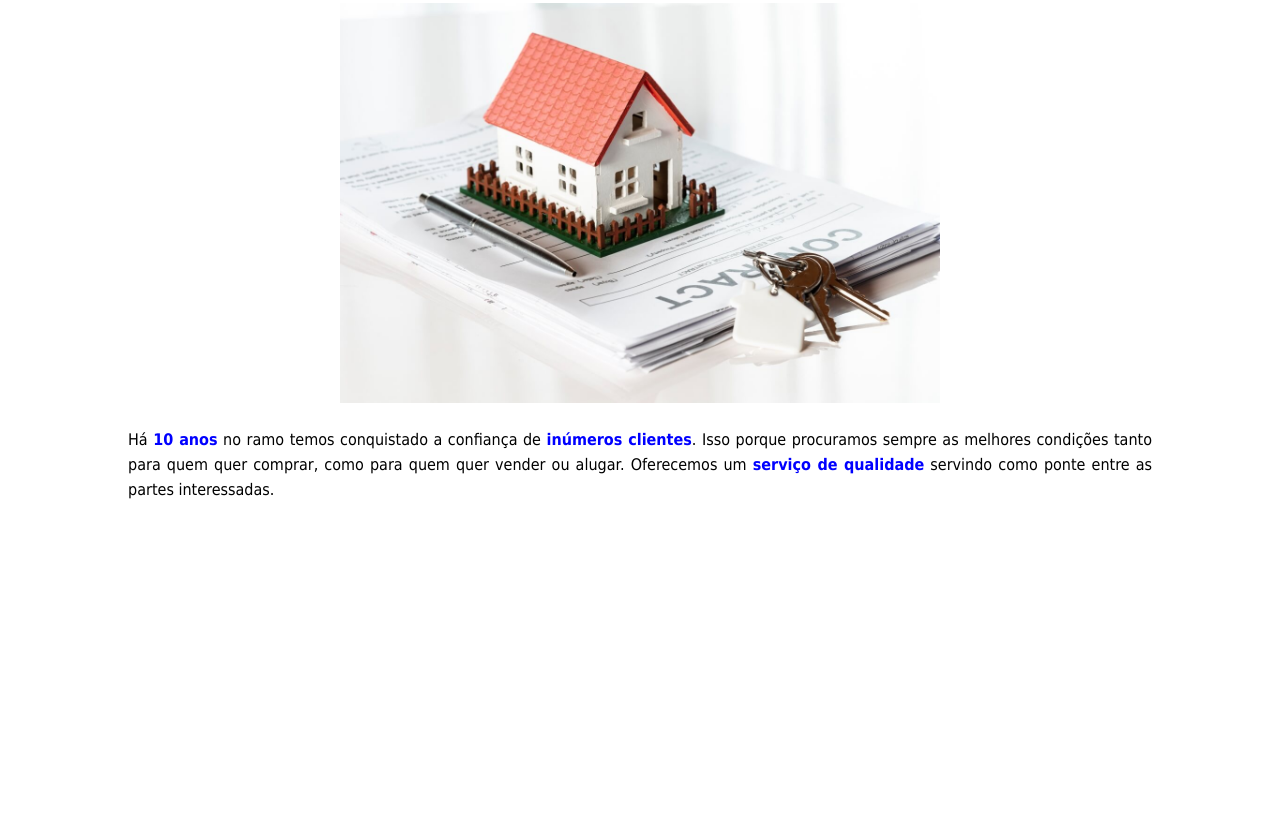
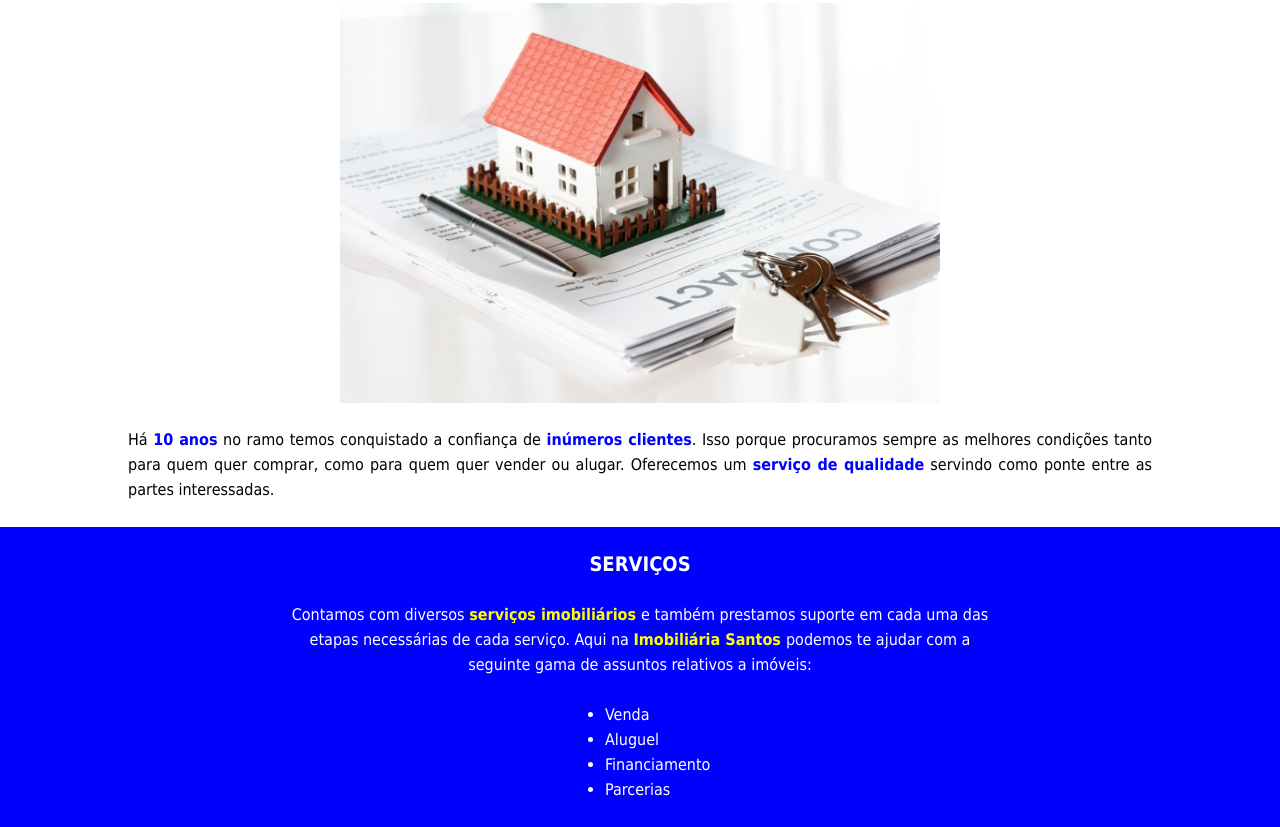
Before and after one commit to devdiegomota/Sexto-projeto-site-imobiliaria, a plain HTML site: page index.html in a window 1280 px wide. Shown: the part 734-1561 px from the top of the page. Before the commit the page ends 1236 px from the top, so only its background shows below. Drawn offline with Linux system fonts and the light colour scheme.

Commit message:
Add files via upload

```diff
--- a/index.html
+++ b/index.html
@@ -25,5 +25,19 @@
         <img src="img/imovel-assinatura.jpg">
         <p>Há <span>10 anos</span> no ramo temos conquistado a confiança de <span>inúmeros clientes</span>. Isso porque procuramos sempre as melhores condições tanto para quem quer comprar, como para quem quer vender ou alugar. Oferecemos um <span>serviço de qualidade</span> servindo como ponte entre as partes interessadas.</p>
     </div>
+    <div class="secao-servicos">
+        <div class="secao-servicos-textos">
+        <h1>SERVIÇOS</h1>
+        <p>Contamos com diversos <span>serviços imobiliários </span> e também prestamos suporte em cada uma das etapas necessárias de cada serviço. Aqui na <span> Imobiliária Santos </span> podemos te ajudar com a seguinte gama de assuntos relativos a imóveis:</p>
+        <div class="lista">
+        <ul>
+            <li>Venda</li>
+            <li>Aluguel</li>
+            <li>Financiamento</li>
+            <li>Parcerias</li>
+        </ul>
+        </div>
+        </div>
+    </div>
 </body>
 </html>
--- a/style.css
+++ b/style.css
@@ -37,6 +37,7 @@
 .secao-sobre p {
     text-align: justify;
     line-height: 25px;
+    margin-bottom: 25px;
 }
 .secao-sobre h2 {
     color: rgb(83, 83, 219);
@@ -49,3 +50,32 @@
     width: 600px;
     margin: 20px;
 }
+.secao-servicos-textos {
+    text-align:center ;
+    max-width: 700px;
+    line-height: 25px;
+    color: white;
+    margin: 0px auto;
+
+}
+.secao-servicos-textos h1 {
+    font-size: 20px;
+    padding-top: 25px;
+}
+.secao-servicos {
+    background-color: blue;
+}
+.secao-servicos p {
+    margin-top: 25px;
+    margin-bottom: 25px;
+}
+.lista {
+    max-width: 150px;
+    text-align: start;
+    margin: 0px auto;
+    padding-bottom: 25px;
+}
+.secao-servicos-textos span {
+    color: yellow;
+    font-weight: bold;
+}
```
